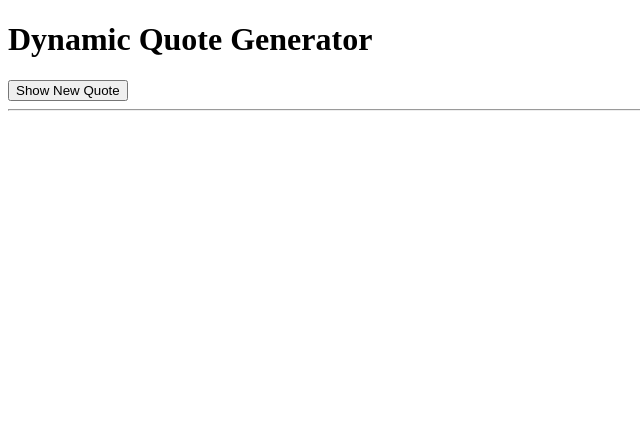
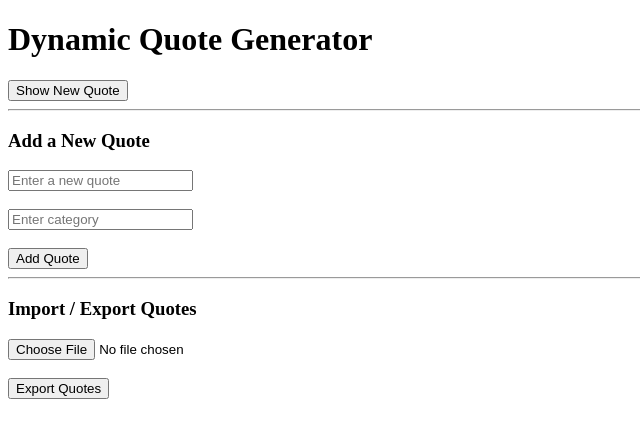
Before and after one commit to DzifaAA-19/alx_fe_javascript, a plain HTML site: page dom-manipulation/index.html in a window 1280 px wide. Shown: the whole page, without its empty margins (0-640 px from the left). Drawn offline with Linux system fonts and the light colour scheme.

Commit message:
Update index.html

```diff
--- a/dom-manipulation/index.html
+++ b/dom-manipulation/index.html
@@ -6,14 +6,29 @@
   <title>Dynamic Quote Generator</title>
 </head>
 <body>
+
   <h1>Dynamic Quote Generator</h1>
 
+  <!-- Display random quote -->
   <div id="quoteDisplay"></div>
   <button id="newQuote">Show New Quote</button>
 
   <hr>
 
+  <!-- Add Quote Form -->
   <div id="formContainer"></div>
+
+  <hr>
+
+  <h3>Import / Export Quotes</h3>
+
+  <!-- IMPORT JSON FILE (checker requires exact input + event) -->
+  <input type="file" id="importFile" accept=".json" onchange="importFromJsonFile(event)" />
+
+  <br><br>
+
+  <!-- EXPORT BUTTON (checker is looking for the WORDS "Export Quotes") -->
+  <button id="exportButton">Export Quotes</button>
 
   <script src="script.js"></script>
 </body>
```
